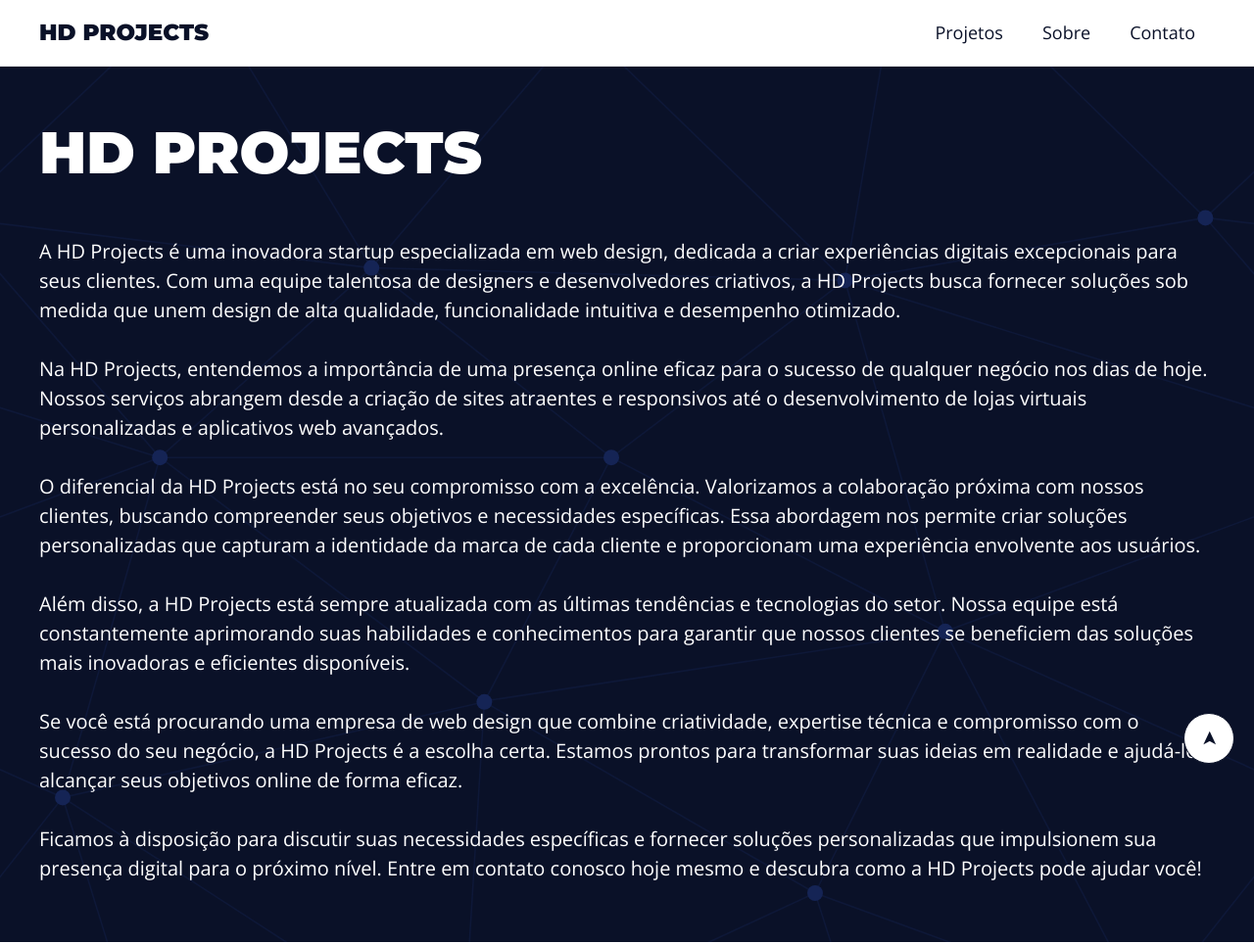
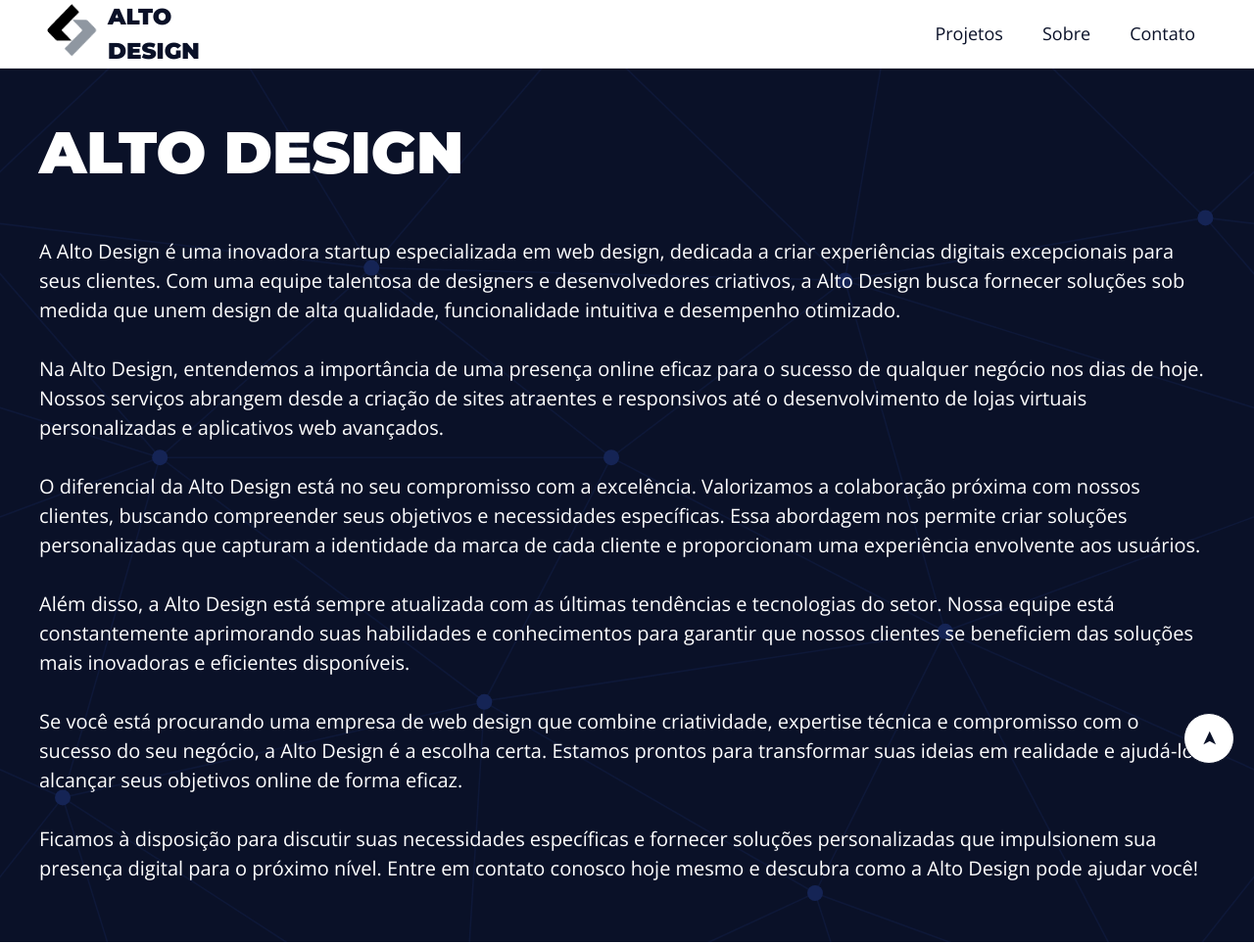
Before and after one commit to Rickz777/PROJETO-SITE, a plain HTML site: page index.html in a window 1280 px wide. Shown: the top 964 px of the page at 98% size. Drawn offline with nearby package versions, Linux system fonts and the light colour scheme.

Commit message:
update site

```diff
--- a/assets/css/style.css
+++ b/assets/css/style.css
@@ -282,6 +282,17 @@ h4.link {
     border: 0.1rem solid var(--primary-color);
 }
 
+.logoimg {
+    width: 6rem;
+    height: 6rem;
+    align-items: center;
+    position: absolute;
+}
+
+.logotexto {
+    margin-left: 7rem;
+}
+
 @media all and (max-width: 60rem) {
 
     h1 {
@@ -360,6 +371,7 @@ h4.link {
 @media (max-width: 800px) {
     .menu {
         bottom: 0;
+        text-align: center;
     }
 
     .menu-content{
@@ -404,4 +416,12 @@ h4.link {
         display: none;
     }
 
+    .logoimg {
+        display: none;
+    }
+
+    .logotexto {
+        margin-left: 0;
+    }
+
 }
--- a/index.html
+++ b/index.html
@@ -7,7 +7,7 @@
     <link rel="preconnect" href="https://fonts.gstatic.com" crossorigin>
     <link href="https://fonts.googleapis.com/css2?family=Montserrat:wght@900&family=Open+Sans:ital,wght@0,400;0,700;1,400&display=swap" rel="stylesheet">
     <link rel="stylesheet" type="text/css" href="./assets/css/style.css" />
-    <title>HD Project</title>
+    <title>Alto Design</title>
 </head>
 <body class="main-bg">
     <input id="close-menu" class="close-menu" type="checkbox" aria-label="Close menu" role="button">
@@ -15,7 +15,8 @@
     <aside class="menu white-bg">
         <div class="main-content menu-content">
             <h1>
-                <a href="#home" onclick="getElementById('close-menu').checked = false;">HD Projects</a>
+                <img class="logoimg" src="./assets/img/logo.png">
+                <a href="#home" onclick="getElementById('close-menu').checked = false;" class="logotexto">Alto</a><br><a href="#home" onclick="getElementById('close-menu').checked = false;" class="logotexto">Design</a>
             </h1>
             <nav>
                 <ul onclick="getElementById('close-menu').checked = false;">
@@ -31,14 +32,14 @@
         <div class="main-content home-content">
             <div class="menu-spacing"></div>
             <div class="text-content">
-                <h2>HD Projects</h2>
+                <h2>Alto Design</h2>
                 <div>
-                    <p>A HD Projects é uma inovadora startup especializada em web design, dedicada a criar experiências digitais excepcionais para seus clientes. Com uma equipe talentosa de designers e desenvolvedores criativos, a HD Projects busca fornecer soluções sob medida que unem design de alta qualidade, funcionalidade intuitiva e desempenho otimizado.</p>
-                    <p>Na HD Projects, entendemos a importância de uma presença online eficaz para o sucesso de qualquer negócio nos dias de hoje. Nossos serviços abrangem desde a criação de sites atraentes e responsivos até o desenvolvimento de lojas virtuais personalizadas e aplicativos web avançados.</p>
-                    <p>O diferencial da HD Projects está no seu compromisso com a excelência. Valorizamos a colaboração próxima com nossos clientes, buscando compreender seus objetivos e necessidades específicas. Essa abordagem nos permite criar soluções personalizadas que capturam a identidade da marca de cada cliente e proporcionam uma experiência envolvente aos usuários.</p>
-                    <p>Além disso, a HD Projects está sempre atualizada com as últimas tendências e tecnologias do setor. Nossa equipe está constantemente aprimorando suas habilidades e conhecimentos para garantir que nossos clientes se beneficiem das soluções mais inovadoras e eficientes disponíveis.</p>
-                    <p>Se você está procurando uma empresa de web design que combine criatividade, expertise técnica e compromisso com o sucesso do seu negócio, a HD Projects é a escolha certa. Estamos prontos para transformar suas ideias em realidade e ajudá-lo a alcançar seus objetivos online de forma eficaz.</p>
-                    <p>Ficamos à disposição para discutir suas necessidades específicas e fornecer soluções personalizadas que impulsionem sua presença digital para o próximo nível. Entre em contato conosco hoje mesmo e descubra como a HD Projects pode ajudar você!</p>
+                    <p>A Alto Design é uma inovadora startup especializada em web design, dedicada a criar experiências digitais excepcionais para seus clientes. Com uma equipe talentosa de designers e desenvolvedores criativos, a Alto Design busca fornecer soluções sob medida que unem design de alta qualidade, funcionalidade intuitiva e desempenho otimizado.</p>
+                    <p>Na Alto Design, entendemos a importância de uma presença online eficaz para o sucesso de qualquer negócio nos dias de hoje. Nossos serviços abrangem desde a criação de sites atraentes e responsivos até o desenvolvimento de lojas virtuais personalizadas e aplicativos web avançados.</p>
+                    <p>O diferencial da Alto Design está no seu compromisso com a excelência. Valorizamos a colaboração próxima com nossos clientes, buscando compreender seus objetivos e necessidades específicas. Essa abordagem nos permite criar soluções personalizadas que capturam a identidade da marca de cada cliente e proporcionam uma experiência envolvente aos usuários.</p>
+                    <p>Além disso, a Alto Design está sempre atualizada com as últimas tendências e tecnologias do setor. Nossa equipe está constantemente aprimorando suas habilidades e conhecimentos para garantir que nossos clientes se beneficiem das soluções mais inovadoras e eficientes disponíveis.</p>
+                    <p>Se você está procurando uma empresa de web design que combine criatividade, expertise técnica e compromisso com o sucesso do seu negócio, a Alto Design é a escolha certa. Estamos prontos para transformar suas ideias em realidade e ajudá-lo a alcançar seus objetivos online de forma eficaz.</p>
+                    <p>Ficamos à disposição para discutir suas necessidades específicas e fornecer soluções personalizadas que impulsionem sua presença digital para o próximo nível. Entre em contato conosco hoje mesmo e descubra como a Alto Design pode ajudar você!</p>
                 </div>
             </div>
         </div>
@@ -52,7 +53,7 @@
         <div class="grid main-content">
             <div class="gallery-img">
                 <a href="#home">
-                    <img src="./assets/img/hdproject.png" alt="hd projects site">
+                    <img src="./assets/img/hdproject.png" alt="Alto Design site">
                 </a>
             </div>
             <div class="gallery-img">
@@ -78,12 +79,12 @@
             <div class="menu-spacing"></div>
             <div class="text-content">
                 <h2>Sobre</h2>
-                <p>A HD Projects é uma inovadora startup especializada em web design, dedicada a criar experiências digitais excepcionais para seus clientes. Com uma equipe talentosa de designers e desenvolvedores criativos, a HD Projects busca fornecer soluções sob medida que unem design de alta qualidade, funcionalidade intuitiva e desempenho otimizado.</p>
-                <p>Na HD Projects, entendemos a importância de uma presença online eficaz para o sucesso de qualquer negócio nos dias de hoje. Nossos serviços abrangem desde a criação de sites atraentes e responsivos até o desenvolvimento de lojas virtuais personalizadas e aplicativos web avançados.</p>
-                <p>O diferencial da HD Projects está no seu compromisso com a excelência. Valorizamos a colaboração próxima com nossos clientes, buscando compreender seus objetivos e necessidades específicas. Essa abordagem nos permite criar soluções personalizadas que capturam a identidade da marca de cada cliente e proporcionam uma experiência envolvente aos usuários.</p>
-                <p>Além disso, a HD Projects está sempre atualizada com as últimas tendências e tecnologias do setor. Nossa equipe está constantemente aprimorando suas habilidades e conhecimentos para garantir que nossos clientes se beneficiem das soluções mais inovadoras e eficientes disponíveis.</p>
-                <p>Se você está procurando uma empresa de web design que combine criatividade, expertise técnica e compromisso com o sucesso do seu negócio, a HD Projects é a escolha certa. Estamos prontos para transformar suas ideias em realidade e ajudá-lo a alcançar seus objetivos online de forma eficaz.</p>
-                <p>Ficamos à disposição para discutir suas necessidades específicas e fornecer soluções personalizadas que impulsionem sua presença digital para o próximo nível. Entre em contato conosco hoje mesmo e descubra como a HD Projects pode ajudar você!</p>
+                <p>A Alto Design é uma inovadora startup especializada em web design, dedicada a criar experiências digitais excepcionais para seus clientes. Com uma equipe talentosa de designers e desenvolvedores criativos, a Alto Design busca fornecer soluções sob medida que unem design de alta qualidade, funcionalidade intuitiva e desempenho otimizado.</p>
+                <p>Na Alto Design, entendemos a importância de uma presença online eficaz para o sucesso de qualquer negócio nos dias de hoje. Nossos serviços abrangem desde a criação de sites atraentes e responsivos até o desenvolvimento de lojas virtuais personalizadas e aplicativos web avançados.</p>
+                <p>O diferencial da Alto Design está no seu compromisso com a excelência. Valorizamos a colaboração próxima com nossos clientes, buscando compreender seus objetivos e necessidades específicas. Essa abordagem nos permite criar soluções personalizadas que capturam a identidade da marca de cada cliente e proporcionam uma experiência envolvente aos usuários.</p>
+                <p>Além disso, a Alto Design está sempre atualizada com as últimas tendências e tecnologias do setor. Nossa equipe está constantemente aprimorando suas habilidades e conhecimentos para garantir que nossos clientes se beneficiem das soluções mais inovadoras e eficientes disponíveis.</p>
+                <p>Se você está procurando uma empresa de web design que combine criatividade, expertise técnica e compromisso com o sucesso do seu negócio, a Alto Design é a escolha certa. Estamos prontos para transformar suas ideias em realidade e ajudá-lo a alcançar seus objetivos online de forma eficaz.</p>
+                <p>Ficamos à disposição para discutir suas necessidades específicas e fornecer soluções personalizadas que impulsionem sua presença digital para o próximo nível. Entre em contato conosco hoje mesmo e descubra como a Alto Design pode ajudar você!</p>
             </div>
         </div>
     </section>
@@ -102,13 +103,13 @@
                     <div class="contato-img">
                         <img src="./assets/img/facebook.svg" alt="logo facebook">
                         <div class="text-overlay">
-                            <a href="https://www.facebook.com/profile.php?id=100090627743352" target="_blank"><h4>HD Projects</h4></a>
+                            <a href="https://www.facebook.com/profile.php?id=100090627743352" target="_blank"><h4>Alto Design</h4></a>
                         </div>
                     </div>
                     <div class="contato-img">
                         <img src="./assets/img/instagram.svg" alt="logo instagram">
                         <div class="text-overlay">
-                            <a href="https://www.instagram.com/hdprojects.oficial/" target="_blank"><h4 class="link">@HDPROJECTS</h4></a>
+                            <a href="https://www.instagram.com/hdprojects.oficial/" target="_blank"><h4 class="link">@AltoDesign</h4></a>
                         </div>
                     </div>
                 </div>
```
Also changed, not shown: assets/img/logo.png (added).
